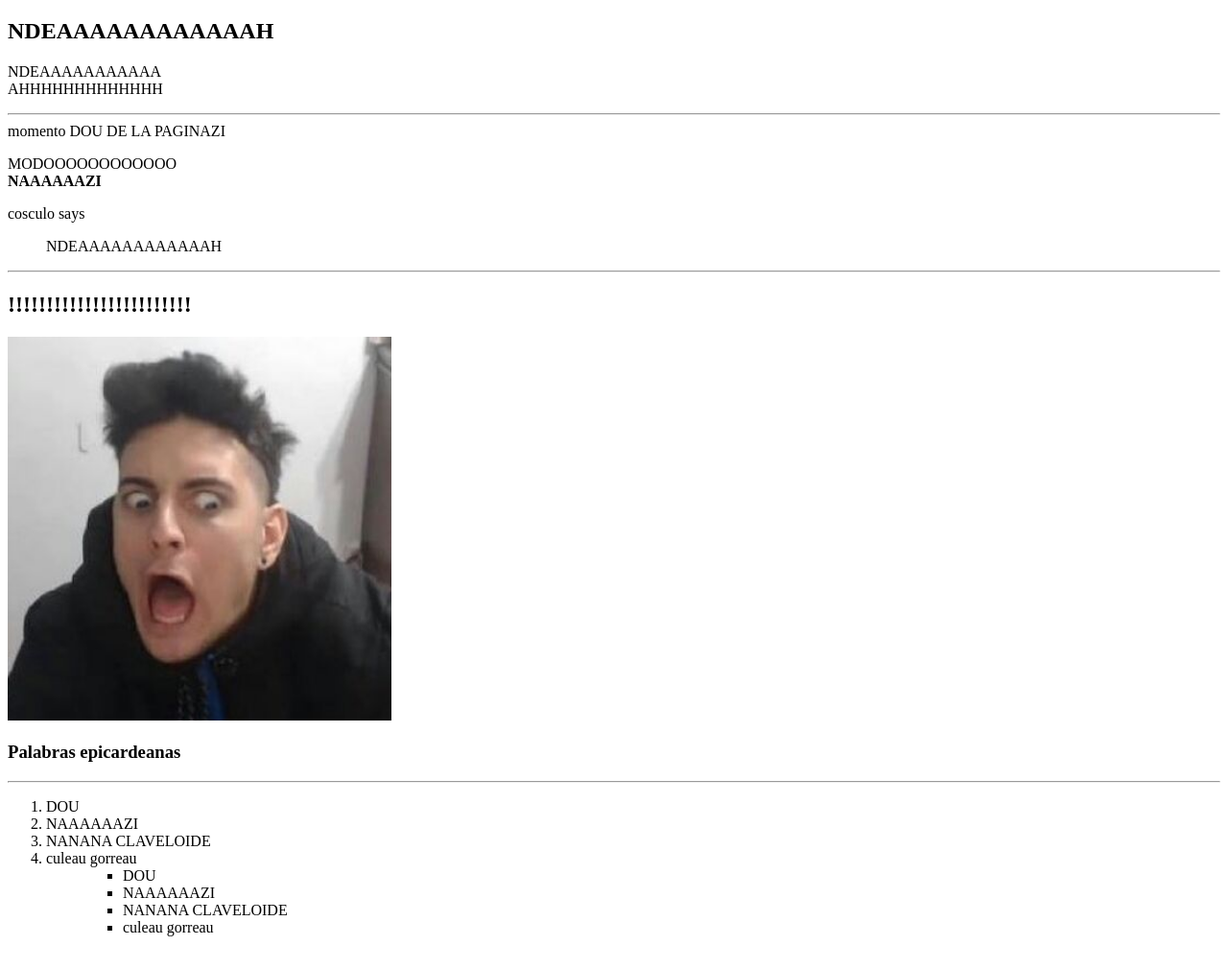
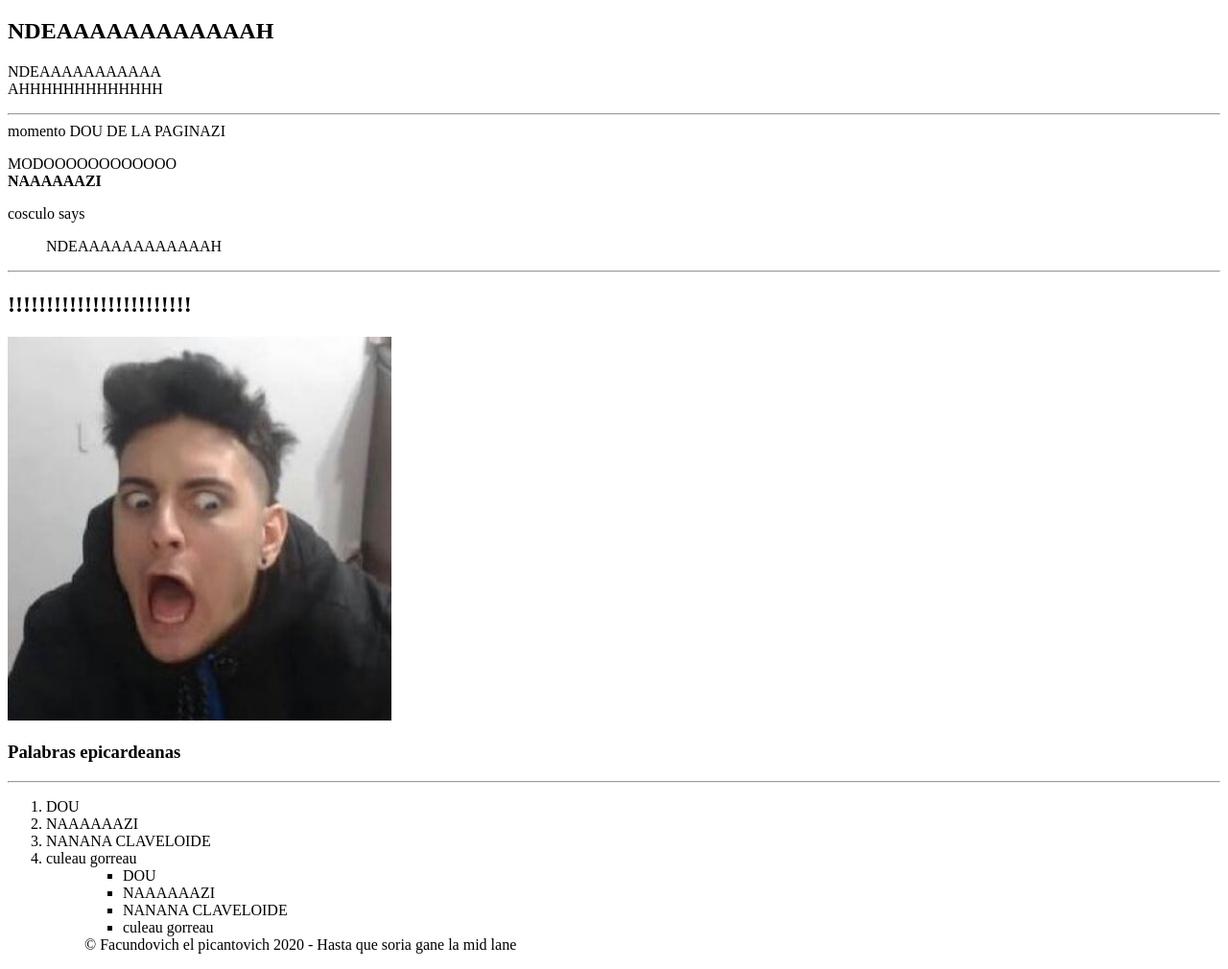
Before and after one commit to Fulcano/ndeah, a plain HTML site: page index.html in a window 1280 px wide. Shown: the part 61-1071 px from the top of the page at 96% size. Drawn offline with Linux system fonts and the light colour scheme.

Commit message:
Update index.html

```diff
--- a/index.html
+++ b/index.html
@@ -36,4 +36,9 @@ momento DOU DE LA PAGINAZI
         <li>culeau gorreau</li>
 </ul>
 
+<footer>
+© Facundovich el picantovich
+2020 - Hasta que soria gane la mid lane
+</footer>
+
 </html>
```
